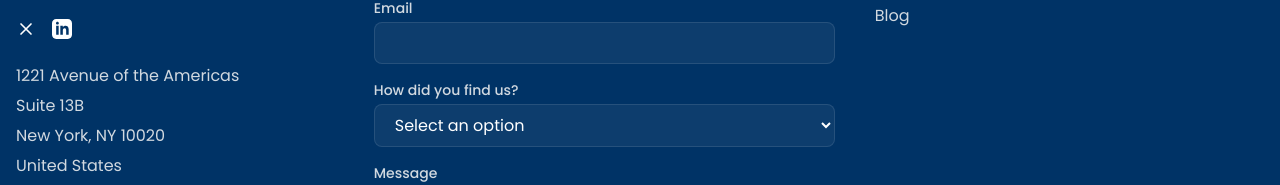
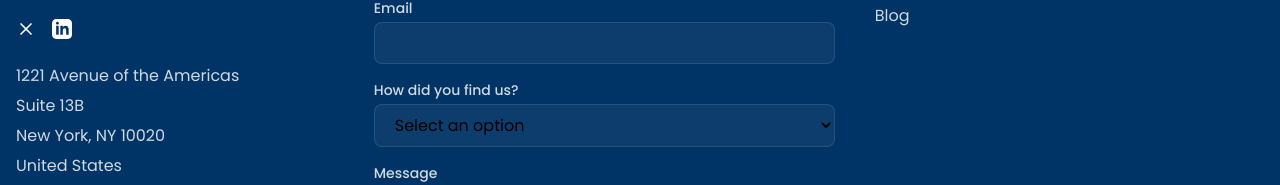
Before and after one commit to baezaaron/advantis-web, a Next.js app: page / in a window 1280 px wide. Shown: the part 2737-2922 px from the top of the page. Built offline with nearby package versions, Linux system fonts and the light colour scheme.

Commit message:
Update Footer.tsx

```diff
--- a/src/components/Footer.tsx
+++ b/src/components/Footer.tsx
@@ -129,7 +129,7 @@ export default function Footer() {
                       name="howDidYouFindUs"
                       value={formData.howDidYouFindUs}
                       onChange={handleChange}
-                      className="w-full px-4 py-2 bg-white/5 border border-white/10 rounded-lg focus:ring-2 focus:ring-accent text-white"
+                      className="w-full px-4 py-2 bg-white/5 border border-white/10 rounded-lg focus:ring-2 focus:ring-accent text-black"
                       required
                     >
                       <option value="" disabled>Select an option</option>
```
